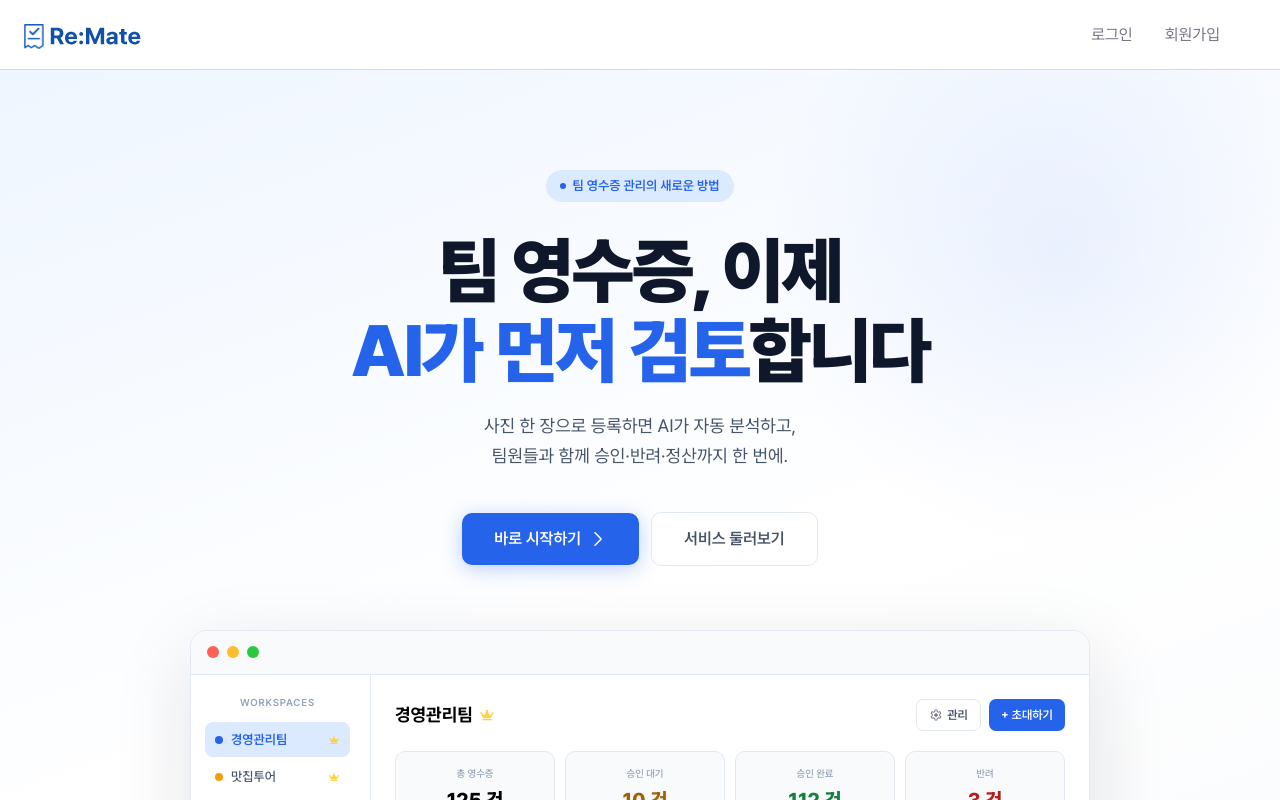
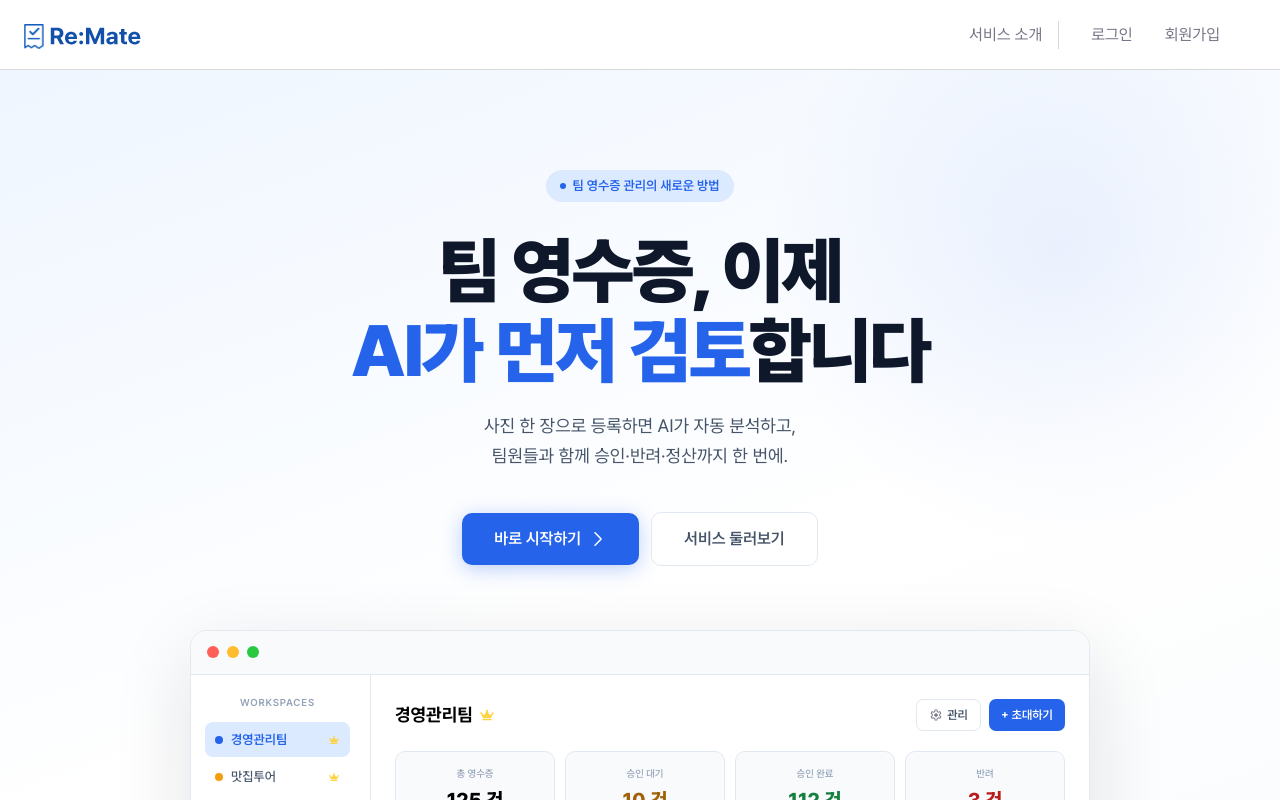
Before and after one commit to LMS10/ReMate, a Next.js app: page / in a window 1280 px wide. Shown: the top 800 px of the page. Built offline with nearby package versions, Linux system fonts and the light colour scheme; no server answers.

Commit message:
✨ Feat: LandingHeader에 어바웃 페이지 라우트 및 레이아웃 연결

```diff
--- a/src/components/header/Header.tsx
+++ b/src/components/header/Header.tsx
@@ -45,20 +45,39 @@ function LandingHeader() {
           className='hidden pt-1 md:block'
         />
       </Link>
+
+      <div className='text-md flex items-center text-gray-500 md:text-lg'>
+        <Link
+          href='/about'
+          className={cn(
+            'hover:text-black-200 transition-all duration-200',
+            pathname === '/about' && 'text-black-200 font-semibold',
+          )}
+        >
+          서비스 소개
+        </Link>
+
+        <div className='mx-3 h-5.5 w-px bg-gray-300 md:mx-4 md:h-7' />
+
         {isLoading ? (
           <HeaderSkeleton />
         ) : user ? (
           <HeaderUserProfile key={pathname} name={user.name} picture={user.picture} />
         ) : (
-        <div className='text-md flex items-center gap-4 text-gray-500 md:gap-8 md:text-lg'>
-          <Link href='/login' className='hover:text-black-200 transition-all duration-200'>
+          <div className='flex items-center gap-4 md:gap-8'>
+            <Link
+              href='/login'
+              className='hover:text-black-200 transition-all duration-200 md:ml-4'
+            >
               로그인
             </Link>
+
             <Link href='/signup' className='hover:text-black-200 transition-all duration-200'>
               회원가입
             </Link>
           </div>
         )}
+      </div>
     </div>
   );
 }
@@ -153,7 +172,7 @@ export default function Header() {
   const workspaceId = useWorkspaceId();
 
   const isLoggedIn = status === 'authenticated';
-  const isLanding = pathname === '/';
+  const isLanding = pathname === '/' || pathname === '/about';
 
   const renderContent = () => {
     if (isLanding) return <LandingHeader />;
```
Lines whose indentation alone changed are shown as unchanged.
